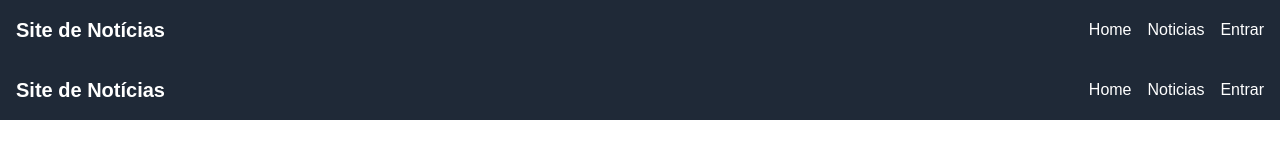
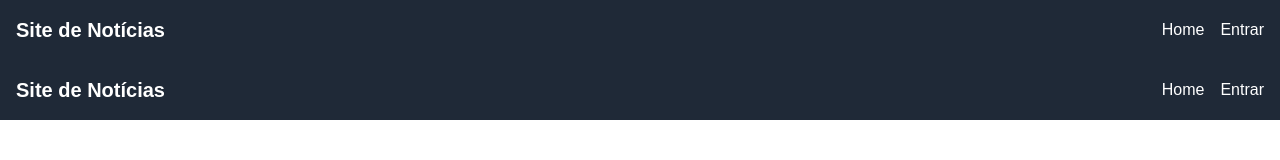
Before and after one commit to leticiazalasik/Site-Noticias, a Next.js app: page / in a window 1280 px wide. Shown: the top 160 px of the page. Built offline with nearby package versions, Linux system fonts and the light colour scheme.

Commit message:
:tada: Feat: Início da implementação de manter login.

```diff
--- a/prisma/seed.ts
+++ b/prisma/seed.ts
@@ -10,7 +10,7 @@ async function main() {
     data: {
       email: 'admin@example.com',
       senha: await bcrypt.hash('123456', 10),
-      nome: 'Administrador'
+      nome: 'Administrador Paulo'
     }
   })
 
--- a/src/app/auth/login/page.tsx
+++ b/src/app/auth/login/page.tsx
@@ -1,12 +1,15 @@
 "use client";
 
-import { signIn } from "next-auth/react";
+import { signIn, useSession } from "next-auth/react";
 import { useRouter } from "next/navigation";
 import { useState } from "react";
+import { useAuth } from "@/contexts/AuthProvider";
 
 export default function LoginPage() {
+  const { setUser } = useAuth();
   const router = useRouter();
   const [error, setError] = useState<string | null>(null);
+  const { data: session } = useSession();
 
   async function onSubmit(event: React.FormEvent<HTMLFormElement>) {
     event.preventDefault();
@@ -15,16 +18,25 @@ export default function LoginPage() {
     const password = formData.get("password");
 
     try {
+
       const result = await signIn("credentials", {
         email,
         password,
         redirect: false,
       });
 
+
       if (result?.error) {
         setError("Credenciais inválidas");
         return;
       }
+
+
+      if (session?.user?.name) {
+
+        setUser({ name: session.user.name });
+      }
+
 
       router.push("/admin");
       router.refresh();
--- a/src/app/layout.tsx
+++ b/src/app/layout.tsx
@@ -1,4 +1,3 @@
-// app/layout.tsx
 import type { Metadata } from 'next'
 import { Inter } from 'next/font/google'
 import './globals.css'
@@ -20,10 +19,12 @@ export default function RootLayout({
 }) {
   return (
     <html lang="pt-BR">
+      <body className={inter.className}>
 
-      <body className={inter.className}>
-      <Header />
-        <AuthProvider>{children}</AuthProvider>
+        <AuthProvider>
+          <Header />
+          {children}
+        </AuthProvider>
         <Footer />
       </body>
     </html>
--- a/src/components/shared/Header.tsx
+++ b/src/components/shared/Header.tsx
@@ -1,25 +1,25 @@
-import Link from "next/link";
+"use client"; // Marque este arquivo como um componente de cliente
+
+import { useAuth } from '@/contexts/AuthProvider'; // Importando o hook useAuth
+import Link from 'next/link';
 
 export default function Header() {
+  const { user } = useAuth(); // Pega o usuário do contexto
+
   return (
     <header className="bg-gray-800 text-white p-4">
       <nav className="container mx-auto flex justify-between items-center">
         <h1 className="text-xl font-bold">Site de Notícias</h1>
         <ul className="flex gap-4">
           <li>
-                        <a href="/" className="hover:text-gray-300">
-                            Home
-                        </a>
+            <Link href="/" className="hover:text-gray-300">Home</Link>
           </li>
           <li>
-                        <a href="/noticia" className="hover:text-gray-300">
-                            Noticias
-                        </a>
-                    </li>
-                    <li>
-                        <Link href="/auth/login" className="hover:text-gray-300">
-                            Entrar
-                        </Link>
+            {user ? (
+              <Link href="/auth/dashboard" className="hover:text-gray-300">{`${user.name}`}</Link> // Exibe o nome do usuário
+            ) : (
+              <Link href="/auth/login" className="hover:text-gray-300">Entrar</Link>
+            )}
           </li>
         </ul>
       </nav>
--- /dev/null
+++ b/src/components/shared/HeaderWithSession.tsx
@@ -0,0 +1,12 @@
+"use client";
+
+import Header from "./Header";
+import { SessionProvider } from "next-auth/react";
+
+export default function HeaderWithSession() {
+  return (
+    <SessionProvider>
+      <Header />
+    </SessionProvider>
+  );
+}
--- a/src/contexts/AuthProvider.tsx
+++ b/src/contexts/AuthProvider.tsx
@@ -1,9 +1,26 @@
-// contexts/AuthProvider.tsx
 "use client";
 
+import { createContext, useContext, ReactNode, useState } from "react";
 import { SessionProvider } from "next-auth/react";
 
+const AuthContext = createContext<any>(null);
 
-export function AuthProvider({ children }: { children: React.ReactNode }) {
-  return <SessionProvider>{children}</SessionProvider>;
+export function AuthProvider({ children }: { children: ReactNode }) {
+  const [user, setUser] = useState<any>(null);
+
+  return (
+    <SessionProvider>
+      <AuthContext.Provider value={{ user, setUser }}>
+        {children}
+      </AuthContext.Provider>
+    </SessionProvider>
+  );
 }
+
+export const useAuth = () => {
+  const context = useContext(AuthContext);
+  if (!context) {
+    throw new Error("useAuth must be used within an AuthProvider");
+  }
+  return context;
+};
```
Lines whose indentation alone changed are shown as unchanged.
